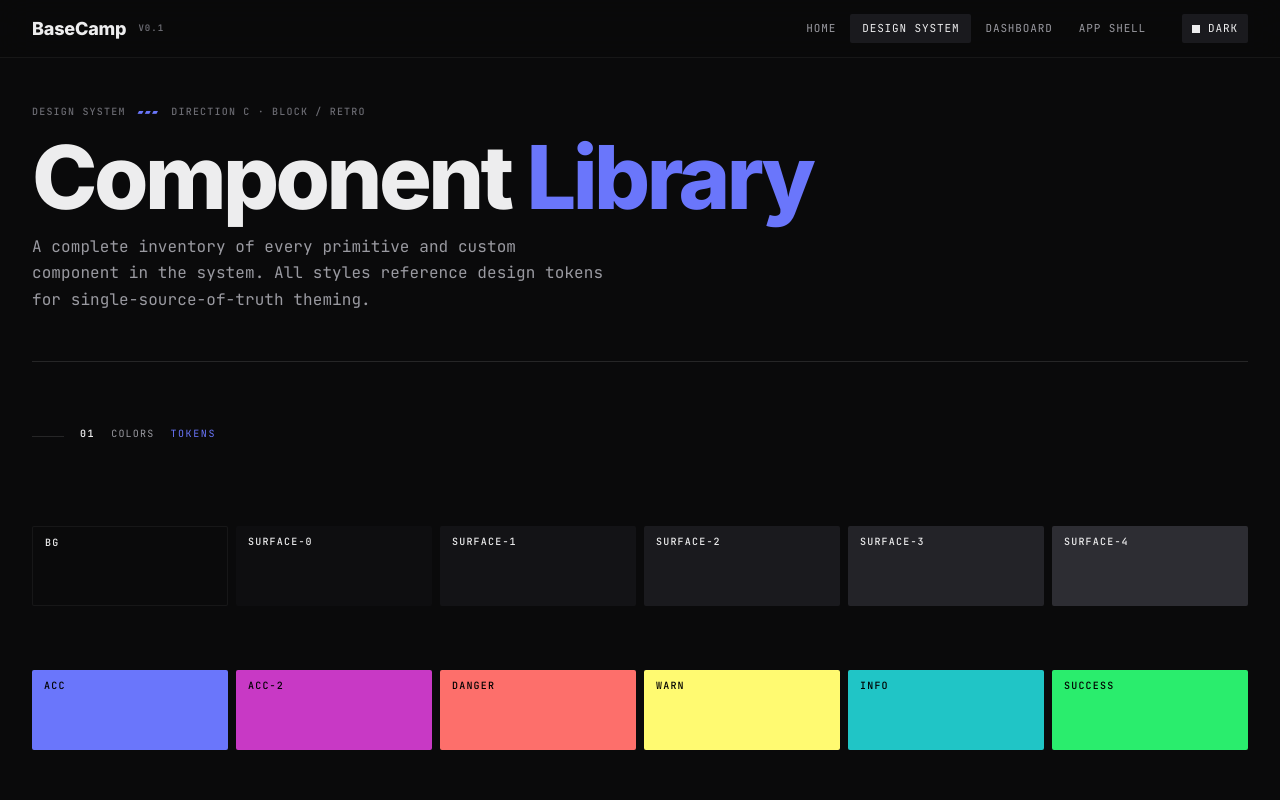
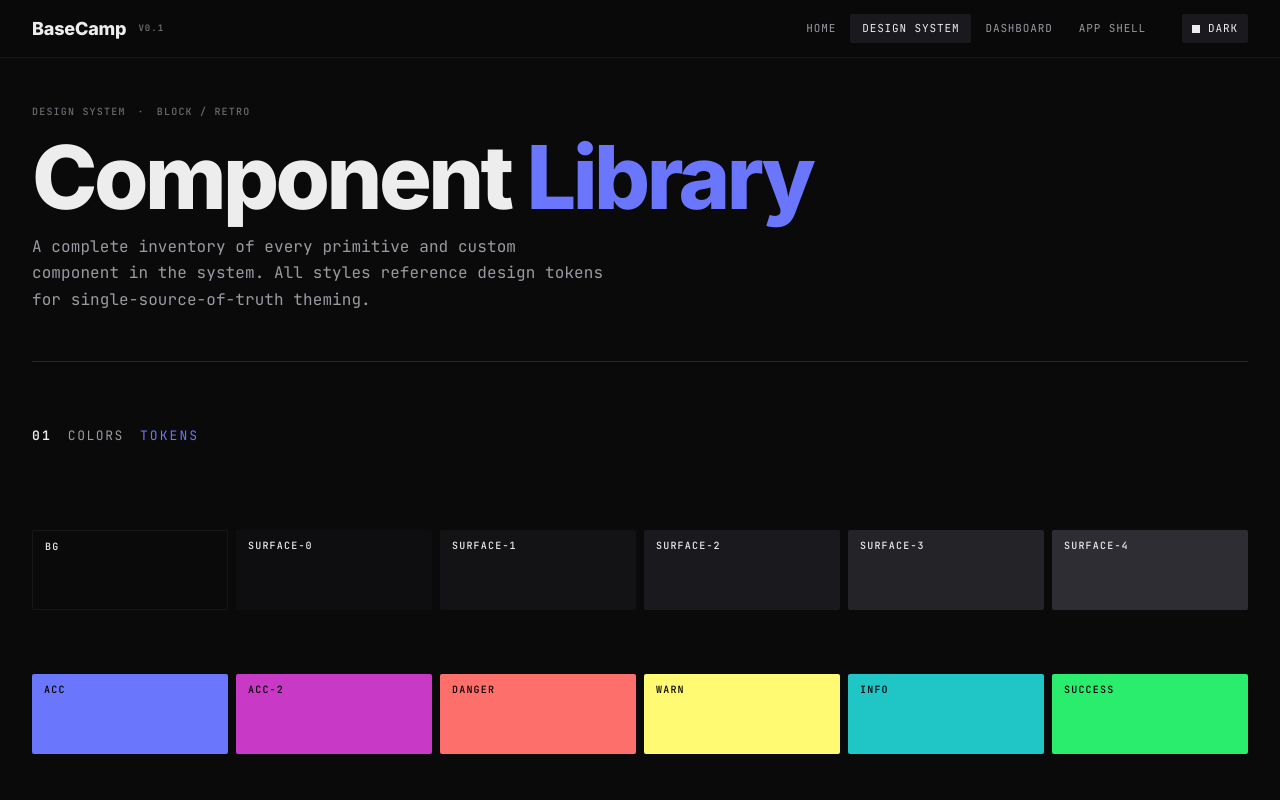
Before and after one commit to hendrikkels/basecamp, a Next.js app: page /design-system in a window 1280 px wide. Shown: the top 800 px of the page. Built offline with nearby package versions, Linux system fonts and the light colour scheme.

Commit message:
Refactor SectionHead component to use lowercase span for accent and clean up CSS styles

```diff
--- a/src/app/design-system/page.tsx
+++ b/src/app/design-system/page.tsx
@@ -78,8 +78,8 @@ export default function DesignSystem() {
           <Box _paddingBottom="48px" _borderBottom="1px solid var(--rule)">
             <Box _display="flex" _alignItems="center" _gap="12px" _marginBottom="20px">
               <Text size="micro" color="dim">Design System</Text>
-              <Text size="micro" color="primary">▰▰▰</Text>
-              <Text size="micro" color="dim">Direction C · Block / Retro</Text>
+              <Text size="micro" color="dim"> · </Text>
+              <Text size="micro" color="dim">Block / Retro</Text>
             </Box>
             <Heading variant="display-l" level={1}>
               Component <span style={{ color: "var(--acc)" }}>Library</span>
--- a/src/components/custom/SectionHead/SectionHead.module.css
+++ b/src/components/custom/SectionHead/SectionHead.module.css
@@ -2,19 +2,9 @@
   display: flex;
   align-items: baseline;
   gap: 16px;
-  font-family: var(--mono);
-  font-size: 10px;
   letter-spacing: 0.16em;
   text-transform: uppercase;
-  color: var(--dim);
   margin-bottom: 20px;
-}
-
-.base::before {
-  content: '';
-  height: 1px;
-  background: var(--rule);
-  flex: 0 0 32px;
 }
 
 .number {
--- a/src/components/custom/SectionHead/SectionHead.tsx
+++ b/src/components/custom/SectionHead/SectionHead.tsx
@@ -19,7 +19,7 @@ export const SectionHead = React.forwardRef<HTMLDivElement, SectionHeadProps>(
       <Box ref={ref} className={classes} {...props}>
         {number && <Span className={styles.number}>{number}</Span>}
         <Span className={styles.title}>{title}</Span>
-        {accent && <Span className={styles.accent}>{accent}</Span>}
+        {accent && <span className={styles.accent}>{accent}</span>}
       </Box>
     );
   }
```
